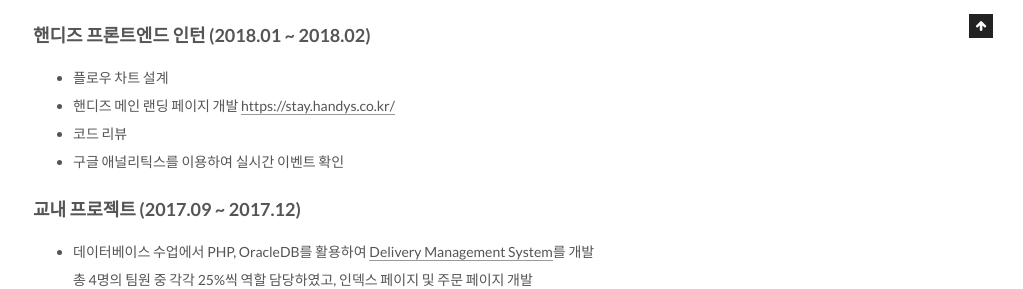
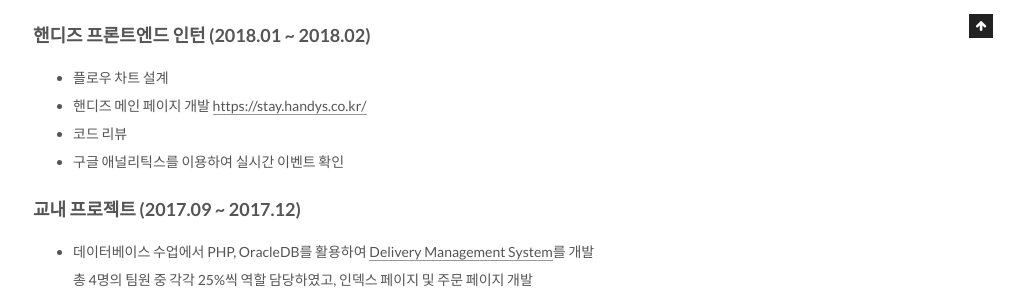
Before and after one commit to groovypark/groovypark.github.io, a Jekyll site: the page built from about/index.md, in a window 1280 px wide. Shown: the part 962-1251 px from the top of the page, without its empty margins (257-1280 px from the left). Built offline with Jekyll 4.4.1, drawn with Linux system fonts in a browser that asks for light colours.

Commit message:
Update About page

```diff
--- a/about/index.md
+++ b/about/index.md
@@ -26,7 +26,7 @@ layout: page
 ### 핸디즈 프론트엔드 인턴 (2018.01 ~ 2018.02)
 
 * 플로우 차트 설계
-* 핸디즈 메인 랜딩 페이지 개발 [https://stay.handys.co.kr/](https://stay.handys.co.kr/)
+* 핸디즈 메인 페이지 개발 [https://stay.handys.co.kr/](https://stay.handys.co.kr/)
 * 코드 리뷰
 * 구글 애널리틱스를 이용하여 실시간 이벤트 확인
 
```
